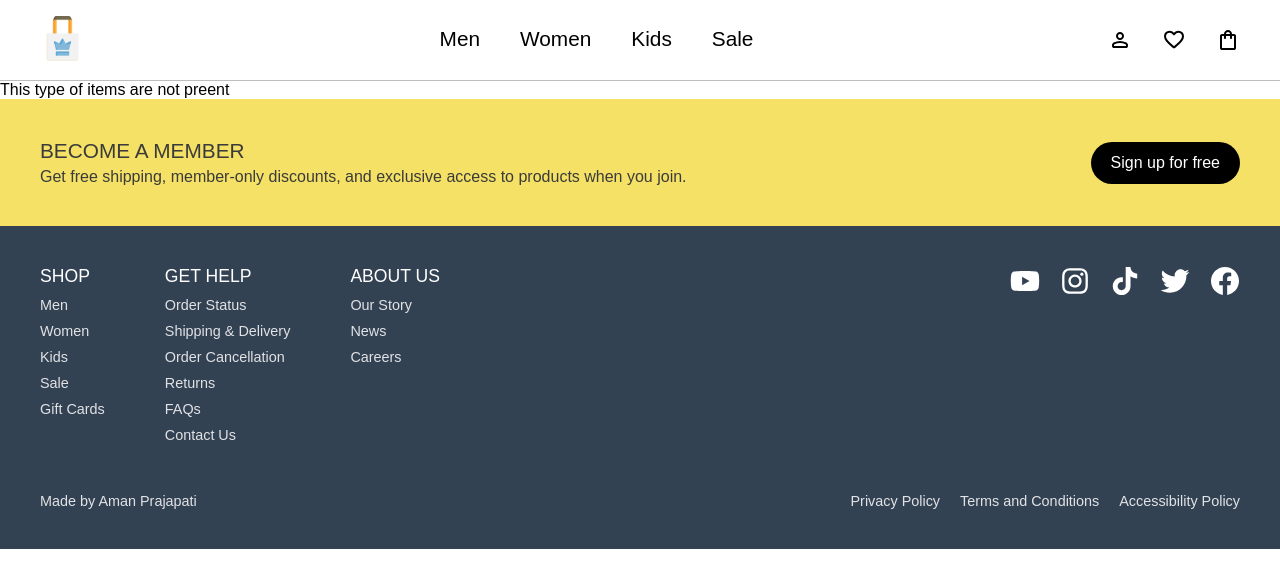
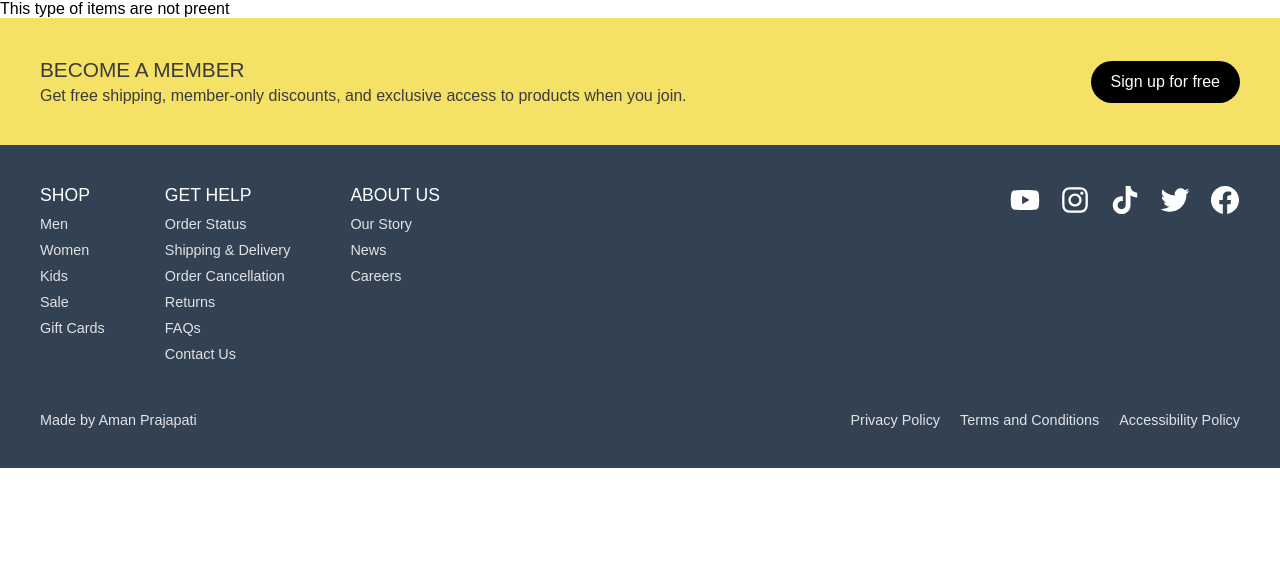
Before and after one commit to AmanPrajapati7015/shopping-cart, a React (Vite) app: page /category/1 in a window 1280 px wide. Shown: the top 588 px of the page. Built offline with nearby package versions, Linux system fonts and the light colour scheme.

Commit message:
add routing in navbar

```diff
--- a/src/App.jsx
+++ b/src/App.jsx
@@ -28,7 +28,7 @@ function App() {
 
   return (
     <>
-      <Navbar/>
+      {/* <Navbar/> */}
       <RouterProvider router={router}/>
       <Footer/>
     </>
--- a/src/category.jsx
+++ b/src/category.jsx
@@ -1,9 +1,11 @@
 import { useNavigate, useParams } from "react-router-dom";
 import { useState, useEffect } from "react";
+import styles from './styles/categories.module.css'
+
 import {toTitleCase} from './utils'
+import categoriesMap from './data/categories'
 
-import categoriesMap from './data/categories'
-import styles from './styles/categories.module.css'
+import Navbar from "./navbar";
 
 
 
@@ -25,11 +27,17 @@ export default function CategoryPage(){
         .catch(err=>{
             console.log(err);
         })
-    },[])
+
+        return ()=>{
+            setLoading(true);
+        }
+    },[category])
 
 
 
     return (
+        <>
+        <Navbar/>
         <div className={styles.container+" wrapper"}>
             <h1>{toTitleCase(category)}</h1>
             <div className={styles.products}>
@@ -41,6 +49,7 @@ export default function CategoryPage(){
                 }
             </div>
         </div>
+        </>
     )
 
 }
--- a/src/navbar.jsx
+++ b/src/navbar.jsx
@@ -3,22 +3,27 @@ import profileLogo from '/navbar/profile.svg'
 import favLogo from '/navbar/fav.svg'
 import bagLogo from '/navbar/bag.svg'
 
-import { useState } from 'react'
 import {toTitleCase} from './utils'
 import styles from './styles/navbar.module.css'
 
+import categoriesMap from './data/categories'
+import { useNavigate } from 'react-router-dom'
+
+const sectionsArray = [];
+for(let key in categoriesMap){
+    sectionsArray.push(key)
+}
 
 
-const sectionsArray = ['men', 'women', 'kids', 'sale']
 
 
 export default function Navbar(){
 
-    const [active, setActive] = useState(null);
-
+    const navigator = useNavigate();
 
     function handleClick(e){
-        setActive(e.target.textContent.toLowerCase());
+        let section = e.target.textContent.toLowerCase();
+        navigator('/category/'+ section);
     }
 
     return (
@@ -33,8 +38,6 @@ export default function Navbar(){
             <div className={styles.middleSection}>
             {
                 sectionsArray.map((section, i)=>{
-                    if(section == active)
-                        return <h2 key={i} className={styles.sectionItem+" "+styles.active}>{toTitleCase(section)}</h2>
                     return <h2 key={i} className={styles.sectionItem} onClick={handleClick}>{toTitleCase(section)}</h2>
                 })
             }
--- a/src/product.jsx
+++ b/src/product.jsx
@@ -1,9 +1,11 @@
+import { useEffect, useState } from 'react'
+import { useParams } from 'react-router-dom'
+
 import styles from './styles/product.module.css'
 import favIcon from '/icons/fav.svg'
 import Rating from './rating'
 
-import { useParams } from 'react-router-dom'
-import { useEffect, useState } from 'react'
+import Navbar from './navbar'
 
 
 
@@ -29,6 +31,8 @@ function Product(){
     if (loading) return 'Loading product...'
 
     return(
+        <>
+        <Navbar/>
         <div className="wrapper">
             <div className={styles.product}>
                 <div className="preview">
@@ -52,6 +56,7 @@ function Product(){
 
             </div>
         </div>
+        </>
     )
 }
 
--- a/src/styles/navbar.module.css
+++ b/src/styles/navbar.module.css
@@ -16,15 +16,13 @@
 .sectionItem{
     padding: 10px 5px;
     cursor: pointer;
-    border-bottom: 2px solid rgba(134, 134, 134, 0);
-
+    border-bottom: 2px solid white;
+}
+.sectionItem:hover{
+    border-color: black;
 }
 
 .icons{
     display: flex;
     gap: 30px;
 }
-
-.active{
-    border-bottom: 2px solid black;
-}
```
